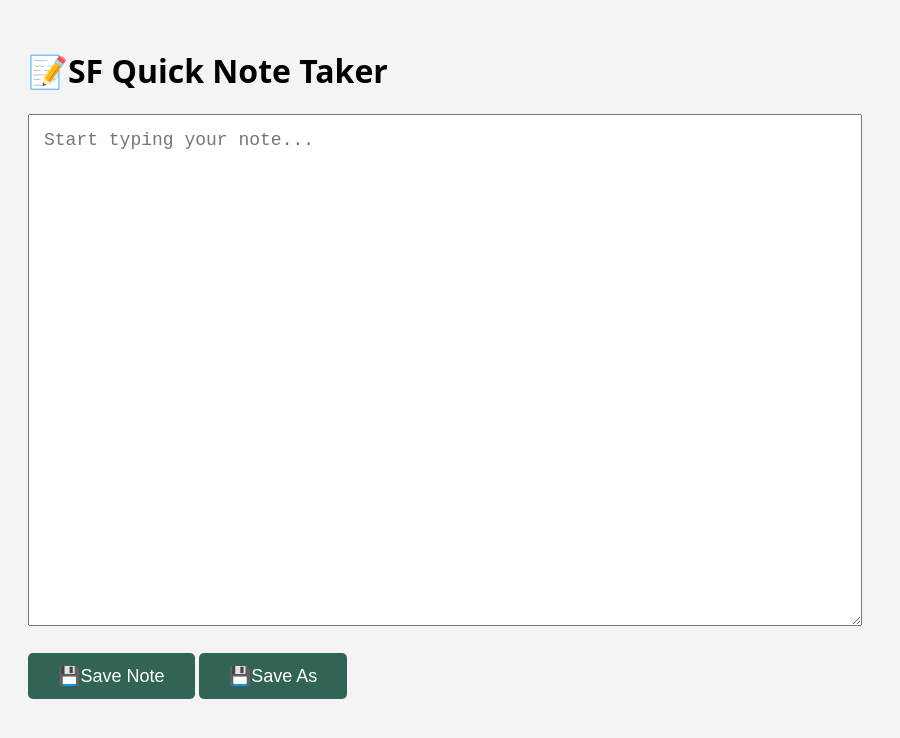
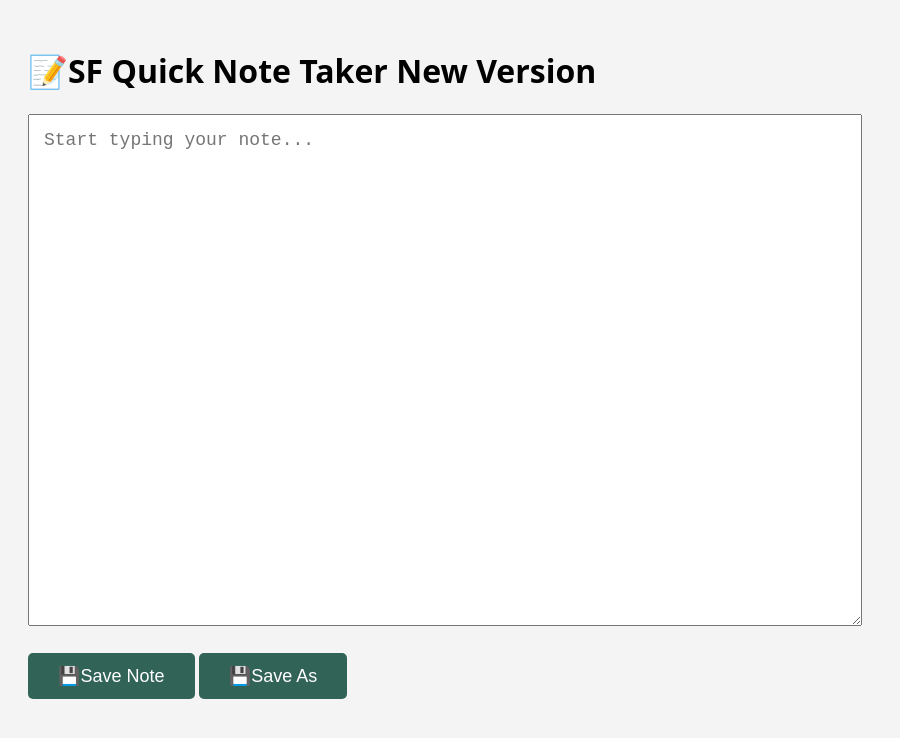
Before and after one commit to sujo651-SF/SF-Quick-Note-Taker, an Electron app: page index.html in a window 900 px wide. Drawn offline with Linux system fonts and the light colour scheme; no server answers.

Commit message:
Changed the index.html file

```diff
--- a/index.html
+++ b/index.html
@@ -29,7 +29,7 @@
 </head>
 
 <body>
-    <h1>📝SF Quick Note Taker</h1>
+    <h1>📝SF Quick Note Taker New Version</h1>
     <textarea id="note" placeholder="Start typing your note..."></textarea>
     <br><br>
     <button id="save">💾Save Note</button>
--- a/package.json
+++ b/package.json
@@ -6,7 +6,7 @@
     "start": "electron ."
   },
   "devDependencies": {
-    "electron": "^40.8.4"
+    "electron": "^40.9.2"
   },
   "keywords": [],
   "author": "",
```
Also changed, not shown: 1 other file.
